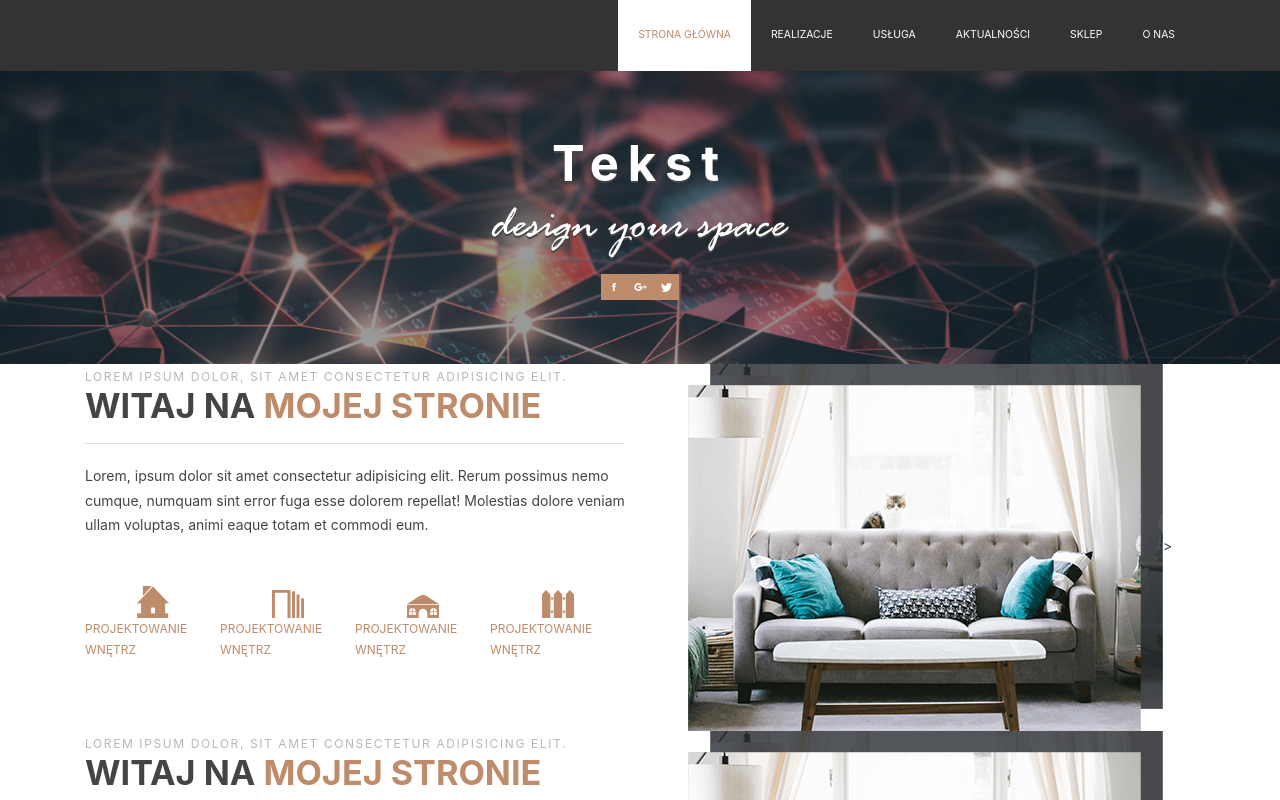
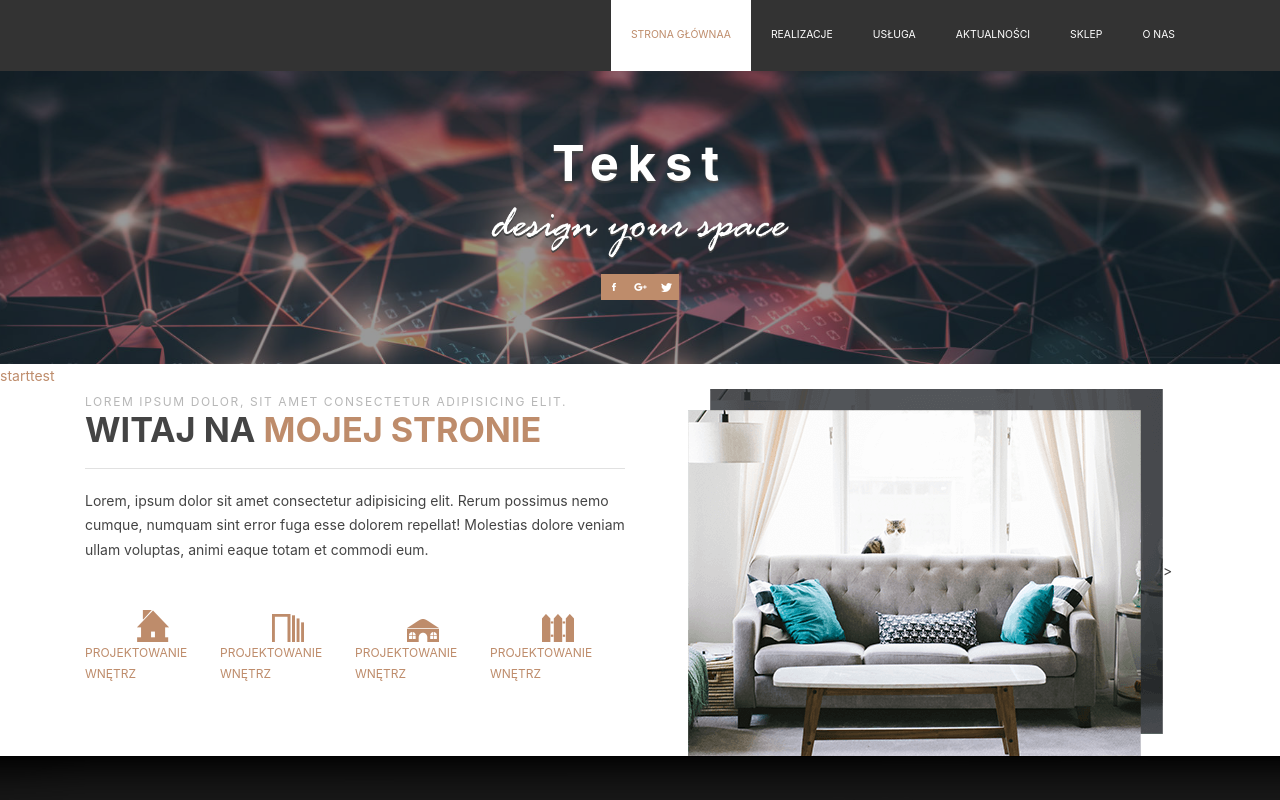
Before and after one commit to Dariuszsibik/react-scss-bootstrap, a React app: page / in a window 1280 px wide. Shown: the top 800 px of the page. Built offline with nearby package versions, Linux system fonts and the light colour scheme.

Commit message:
HashRouter

```diff
--- a/src/App.js
+++ b/src/App.js
@@ -7,8 +7,9 @@ import Copyright from './components/Copyright';
 import Welcome from './components/Welcome';
 import Education from './components/Education';
 import {
-  BrowserRouter as Router,
+  HashRouter,
   Route,
+  Switch,
   Link
 } from 'react-router-dom';
 
@@ -18,19 +19,22 @@ class App extends Component {
   render() {
 
     return (
-      <Router>
+      <HashRouter>
       <div>
           <Nav/>
           <Hero/>
-          <Route exact path="/" component={Welcome} />
-          <Route path="/test" component={Education} />
-          <Welcome/>
+          <Link to="/">start</Link>
+          <Link to="test">test</Link>
+          <Switch>
+          <Route exact path='/' component={Welcome} />
+          <Route path='/test' component={Education}/>
+          </Switch>
           <Footer/>
           <Copyright/>
 
       </div>
 
-      </Router>
+      </HashRouter>
       );
   }
 }
--- a/src/components/Nav.js
+++ b/src/components/Nav.js
@@ -7,7 +7,7 @@ class Header extends Component {
                     <div className="container">
                         <ul className="nav flex-column flex-md-row justify-content-lg-end text-uppercase">
                             <li className="nav-item ds-header-item-active">
-                                <a className="nav-link ds-header-item-link" href="/">Strona Główna</a>
+                                <a className="nav-link ds-header-item-link" href="/test">Strona Głównaa</a>
                             </li>
                             <li className="nav-item">
                                 <a className="nav-link text-white ds-header-item-link" href="/">Realizacje</a>
```
Also changed, not shown: 1 other file (tests, documents, lock files or other folders).
